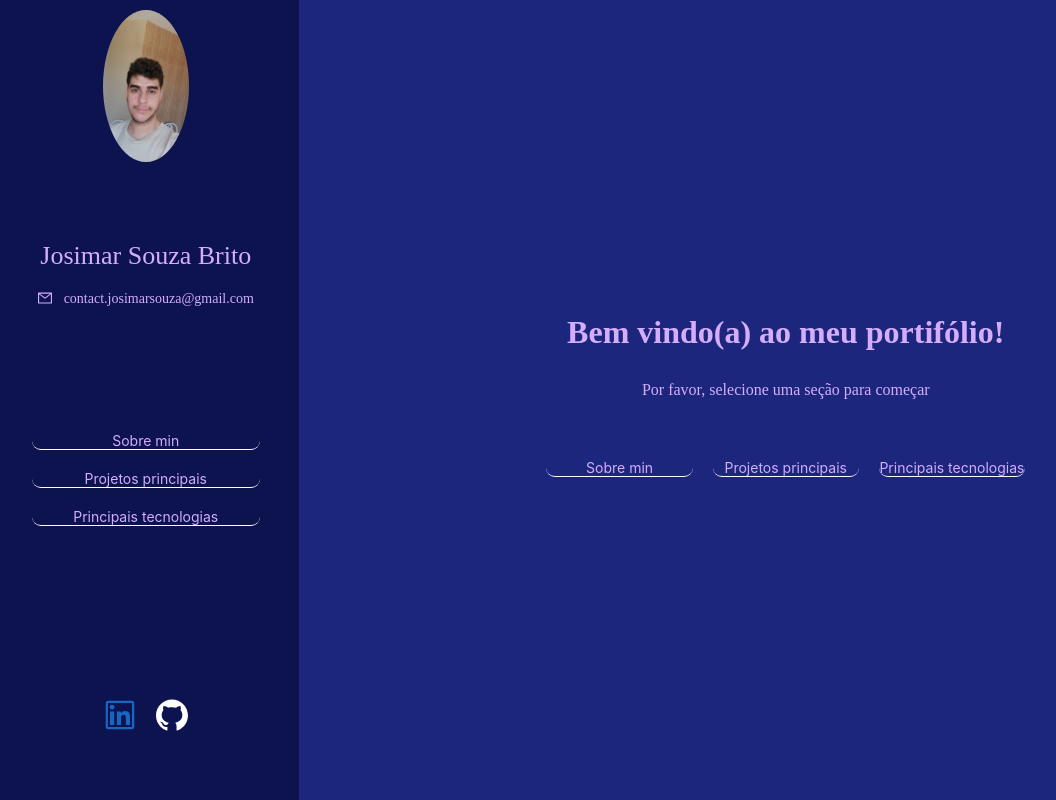
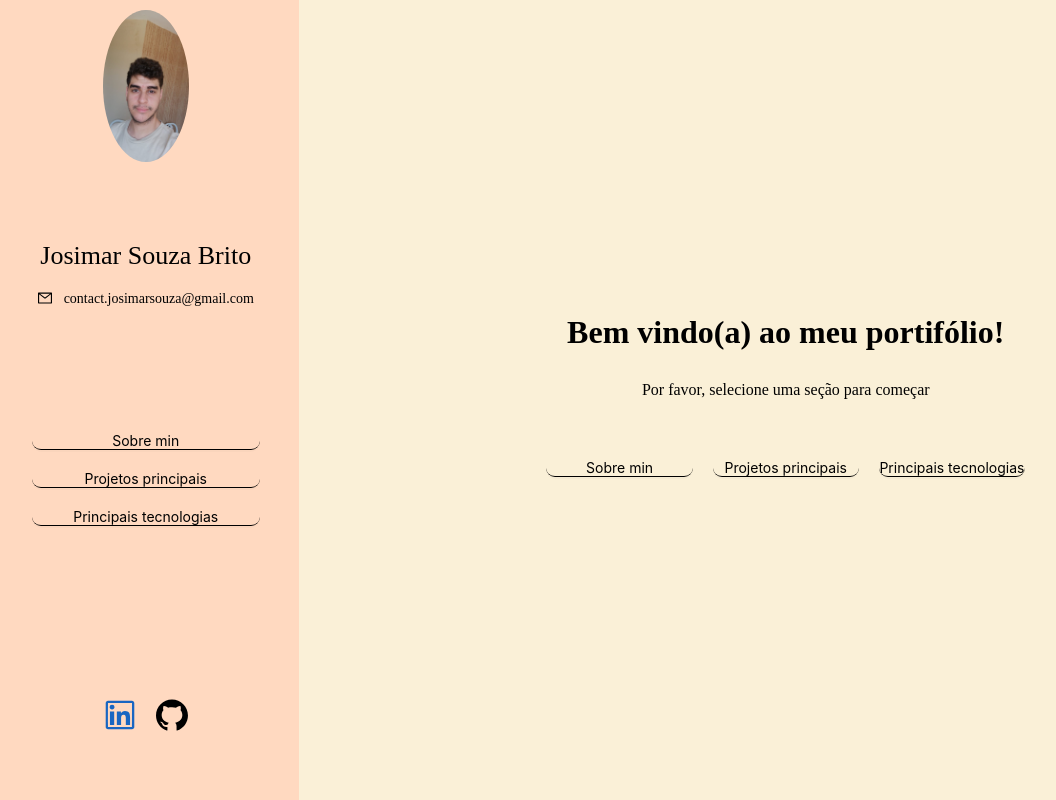
Before and after one commit to Josimar-Souza/portfolio, a React (Vite) app: page / in a window 1280 px wide. Shown: the whole page, without its empty margins (7-1063 px from the left). Built offline with nearby package versions, Linux system fonts and the light colour scheme.

Commit message:
refactor: main page color changed

```diff
--- a/src/pages/DashBoard/dashBoardStyles.js
+++ b/src/pages/DashBoard/dashBoardStyles.js
@@ -34,7 +34,7 @@ export const DasBoardContainer = styled.main`
 
 export const DashBoardAside = styled.aside`
   align-items: center;
-  background-color: #0C134F;
+  background-color: #FFD9C0;
   display: flex;
   flex-direction: column;
   justify-content: space-between;
@@ -70,9 +70,9 @@ export const ButtonsContainer = styled.div`
 export const CustomButton = styled(Button)`
   background: none;
   border: none;
-  border-bottom: 1px solid white;
+  border-bottom: 1px solid black;
   border-radius: 10px;
-  color: #D4ADFC;
+  color: black;
   font-size: 14px;
   height: fit-content;
   text-align: center;
@@ -105,7 +105,7 @@ export const CustomLinkedinIcon = styled(LinkedinOutlined)`
 `;
 
 export const CustomGitHubIcon = styled(GithubOutlined)`
-  color: white;
+  color: black;
   font-size: 2rem;
   margin: 0 10px;
   transition: 0.5s;
@@ -125,7 +125,7 @@ export const InfoContainer = styled.div`
 `;
 
 export const Info = styled.p`
-  color: #D4ADFC;
+  color: black;
   font-size: ${({ fontSize }) => fontSize};
   margin: 10px 0;
 `;
@@ -154,7 +154,7 @@ export const SideToggleBars = styled.div`
 
 export const RootContainer = styled.div`
   align-items: center;
-  background-color: #1D267D;
+  background-color: #FAF0D7;
   display: flex;
   flex-direction: column;
   justify-content: center;
@@ -167,7 +167,7 @@ export const RootContainer = styled.div`
 `;
 
 export const RootTitle = styled.h1`
-  color: #D4ADFC;
+  color: black;
   margin-bottom: 30px;
 
   @media only screen and (max-width: 512px) {
@@ -187,6 +187,6 @@ export const RootButtonsContainer = styled.div`
 `;
 
 export const RootInfo = styled.p`
-  color: #D4ADFC;
+  color: black;
   margin-bottom: 50px;
 `;
```
